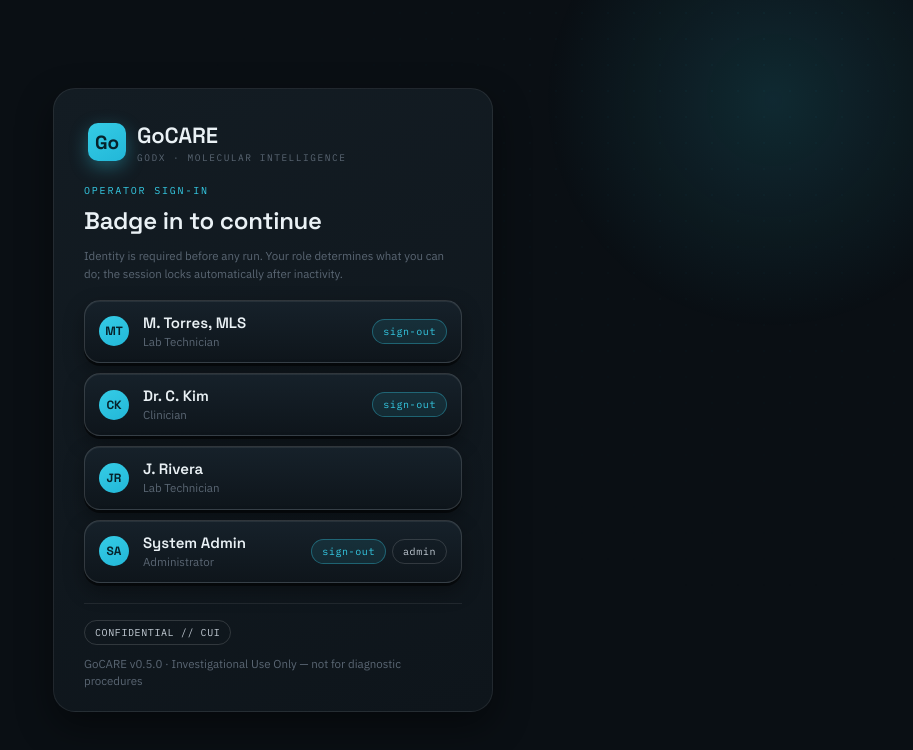
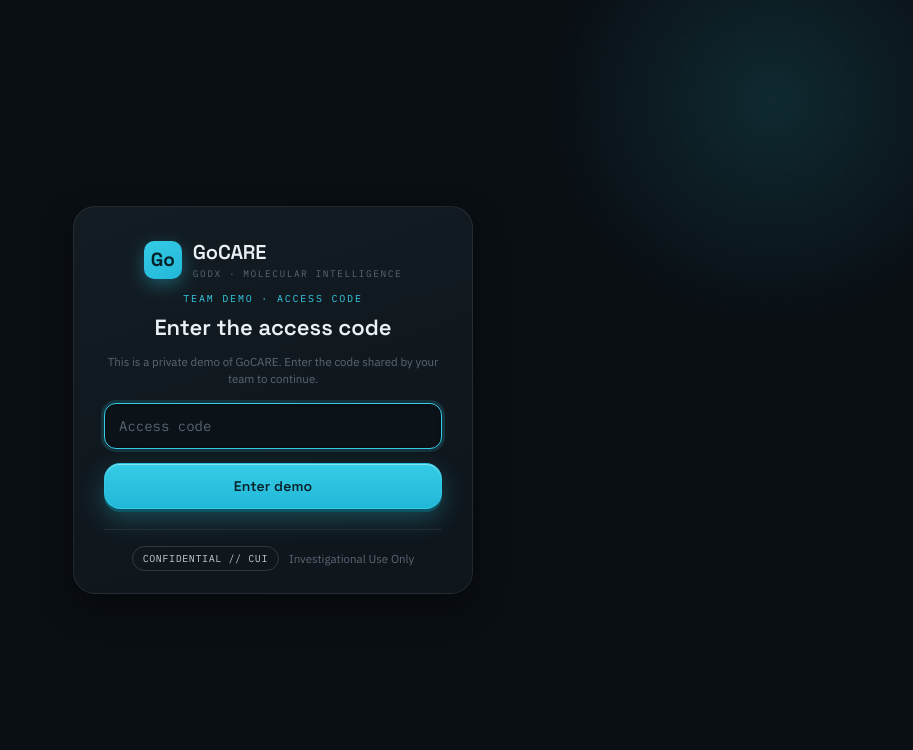
Before and after one commit to markusyoon-afk/gocare, a React (Vite) app: page / in a window 1280 px wide. Shown: the top 750 px of the page, without its empty margins (367-1280 px from the left). Built offline with nearby package versions, Linux system fonts and the light colour scheme.

Commit message:
Add shared access-code gate for public demo link
Co-Authored-By: Claude Opus 4.8 <noreply@anthropic.com>

```diff
--- a/src/App.tsx
+++ b/src/App.tsx
@@ -16,6 +16,7 @@ import { AuditScreen } from "./screens/AuditScreen";
 import { ComplianceScreen } from "./screens/ComplianceScreen";
 import { LoginScreen } from "./screens/LoginScreen";
 import { LockScreen } from "./screens/LockScreen";
+import { AccessGate, isUnlocked } from "./screens/AccessGate";
 import { DeviceScreen } from "./screens/DeviceScreen";
 import { SettingsScreen } from "./screens/SettingsScreen";
 import { InventoryScreen } from "./screens/InventoryScreen";
@@ -274,6 +275,8 @@ function DeviceWindow() {
 
 export default function App() {
   const device = isDeviceWindow();
+  const [unlocked, setUnlocked] = useState(isUnlocked());
+  if (!unlocked) return <AccessGate onUnlock={() => setUnlocked(true)} />;
   return (
     <DeviceProvider>
       <SessionProvider>{device ? <DeviceWindow /> : <Gate />}</SessionProvider>
--- /dev/null
+++ b/src/screens/AccessGate.tsx
@@ -0,0 +1,81 @@
+import { useState } from "react";
+import { hashSeed } from "../engine/run";
+
+/**
+ * Shared access-code gate for the public demo link.
+ *
+ * NOTE: this is a deterrent, not real security — the check runs client-side, so a
+ * determined viewer can bypass it. It keeps casual visitors out of a shared,
+ * unlisted URL. Unlock persists in localStorage so a second window (the GoDEVICE
+ * kiosk, ?device=1) doesn't re-prompt.
+ */
+const EXPECTED = 1550535846; // hashSeed("godx-demo-2026")
+export const ACCESS_KEY = "gocare-access";
+
+export function isUnlocked(): boolean {
+  try {
+    return localStorage.getItem(ACCESS_KEY) === "ok";
+  } catch {
+    return true; // storage blocked → don't hard-lock the demo
+  }
+}
+
+export function AccessGate({ onUnlock }: { onUnlock: () => void }) {
+  const [code, setCode] = useState("");
+  const [err, setErr] = useState(false);
+
+  function submit(e: React.FormEvent) {
+    e.preventDefault();
+    if (hashSeed(code.trim()) === EXPECTED) {
+      try {
+        localStorage.setItem(ACCESS_KEY, "ok");
+      } catch {
+        /* ignore */
+      }
+      onUnlock();
+    } else {
+      setErr(true);
+    }
+  }
+
+  return (
+    <div className="auth-screen app-bg">
+      <form className="auth-card lock-card fade-in" onSubmit={submit}>
+        <div className="brand" style={{ justifyContent: "center", marginBottom: 10 }}>
+          <div className="brand-mark">Go</div>
+          <div style={{ textAlign: "left" }}>
+            <div className="brand-name" style={{ fontSize: 20 }}>GoCARE</div>
+            <div className="brand-sub">GoDx · Molecular Intelligence</div>
+          </div>
+        </div>
+        <div className="eyebrow" style={{ textAlign: "center" }}>Team demo · access code</div>
+        <h1 style={{ fontFamily: "var(--font-display)", fontSize: 22, fontWeight: 600, margin: "8px 0 6px" }}>
+          Enter the access code
+        </h1>
+        <p className="helper" style={{ marginBottom: 16 }}>
+          This is a private demo of GoCARE. Enter the code shared by your team to continue.
+        </p>
+        <input
+          className="field"
+          type="password"
+          placeholder="Access code"
+          value={code}
+          onChange={(e) => {
+            setCode(e.target.value);
+            setErr(false);
+          }}
+          autoFocus
+          aria-label="Access code"
+        />
+        {err && <div className="helper" style={{ color: "var(--red)", marginTop: 8 }}>Incorrect code — try again.</div>}
+        <button className="press btn btn-primary" style={{ width: "100%", marginTop: 14 }} type="submit">
+          Enter demo
+        </button>
+        <div className="auth-foot" style={{ justifyContent: "center" }}>
+          <span className="chip">CONFIDENTIAL // CUI</span>
+          <span className="helper">Investigational Use Only</span>
+        </div>
+      </form>
+    </div>
+  );
+}
```
Also changed, not shown: 1 other file (tests, documents, lock files or other folders).
